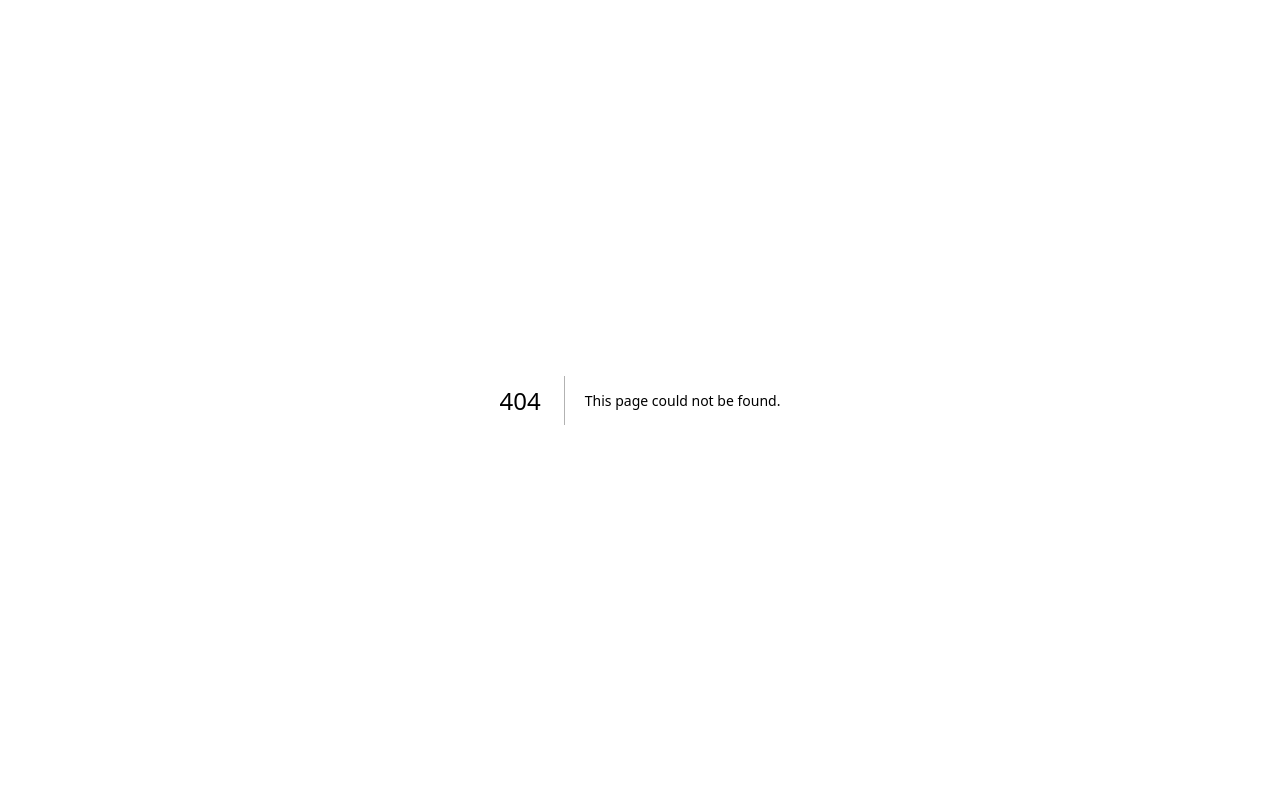
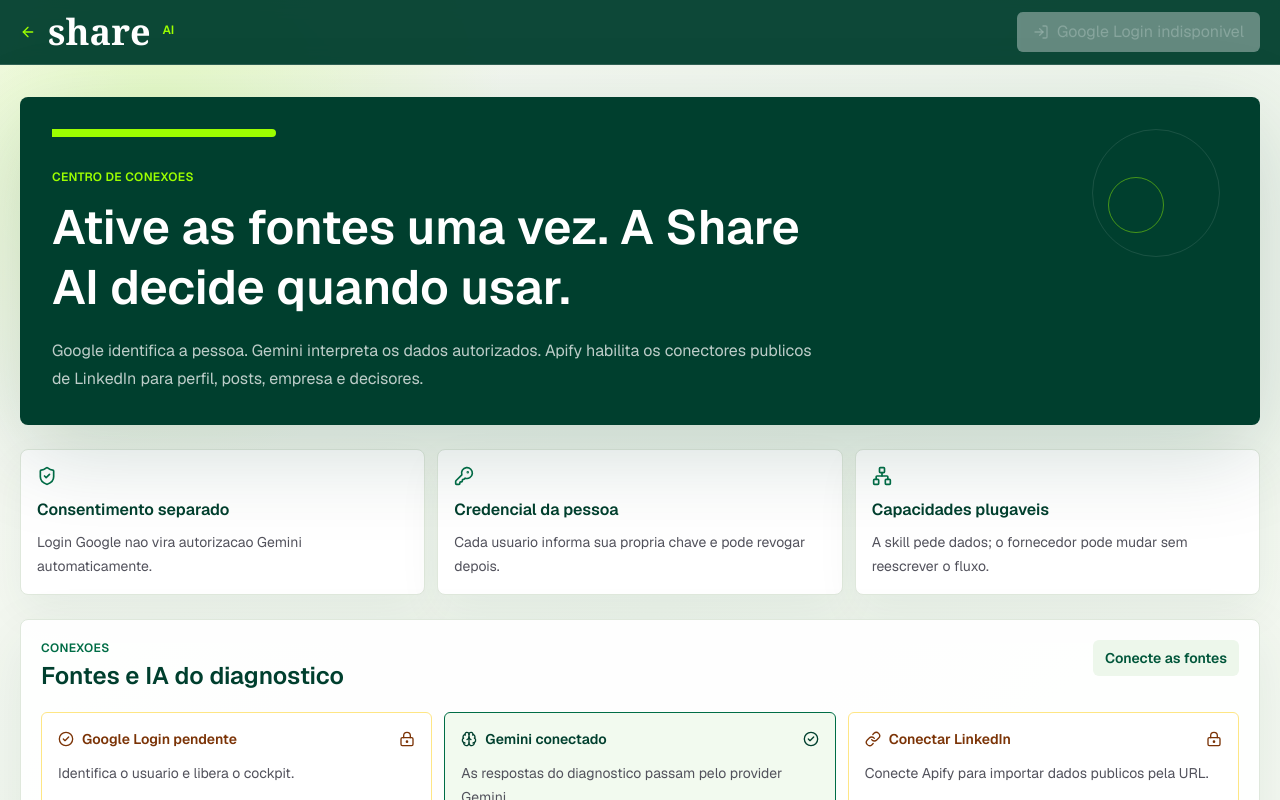
Before and after one commit to GilFortunato/diagnostico-comercial, a Next.js app: page /conectores in a window 1280 px wide. Before the commit this address had no page. Shown: the top 800 px of the page. Built offline with nearby package versions, Linux system fonts and the light colour scheme; no server answers.

Commit message:
Separate connector settings from dashboard

```diff
--- /dev/null
+++ b/src/app/conectores/page.tsx
@@ -0,0 +1,5 @@
+import { ConnectorsPageExperience } from "@/components/connectors/ConnectorsPageExperience";
+
+export default function ConnectorsPage() {
+  return <ConnectorsPageExperience />;
+}
--- a/src/components/app/HomeExperience.tsx
+++ b/src/components/app/HomeExperience.tsx
@@ -3,7 +3,7 @@
 import { ArrowRight, CalendarDays, CheckCircle2, ShieldCheck, Target, TrendingUp } from "lucide-react";
 import { useSession } from "next-auth/react";
 import { LoginButton } from "@/components/auth/LoginButton";
-import { ConnectorReadiness } from "@/components/connectors/ConnectorReadiness";
+import { ConnectorStatusSummary } from "@/components/connectors/ConnectorStatusSummary";
 import { AuthorityDiagnostic } from "@/components/diagnostics/AuthorityDiagnostic";
 
 export function HomeExperience() {
@@ -118,7 +118,7 @@ export function HomeExperience() {
           </div>
         </section>
 
-        <ConnectorReadiness />
+        <ConnectorStatusSummary />
         <AuthorityDiagnostic />
       </div>
     </main>
--- /dev/null
+++ b/src/components/connectors/ConnectorStatusSummary.tsx
@@ -0,0 +1,106 @@
+"use client";
+
+import { useEffect, useMemo, useState } from "react";
+import Link from "next/link";
+import { ArrowRight, CheckCircle2, RefreshCw, ShieldCheck, Unplug } from "lucide-react";
+
+type ConnectorStatus = {
+  google: { connected: boolean; label: string };
+  gemini: { connected: boolean; label: string; mode: string };
+  linkedin: { connected: boolean; label: string; mode: string };
+  apify: {
+    connected: boolean;
+    label: string;
+    actorId: string;
+    actors: Array<{
+      key: string;
+      actorId: string;
+      label: string;
+      purpose: string;
+      stage: "authority" | "rapport" | "decision_maker";
+    }>;
+  };
+};
+
+export function ConnectorStatusSummary() {
+  const [status, setStatus] = useState<ConnectorStatus | null>(null);
+
+  useEffect(() => {
+    fetch("/api/connectors/status")
+      .then((response) => response.json())
+      .then((data: ConnectorStatus) => setStatus(data))
+      .catch(() => setStatus(null));
+  }, []);
+
+  const connectedCount = useMemo(() => {
+    if (!status) return 0;
+    return [status.google.connected, status.gemini.connected, status.apify.connected].filter(Boolean).length;
+  }, [status]);
+
+  const isReady = Boolean(status?.google.connected && status.gemini.connected && status.apify.connected);
+
+  if (!status) {
+    return (
+      <section className="share-card rounded-lg p-5">
+        <span className="inline-flex items-center gap-2 text-sm text-zinc-500">
+          <RefreshCw className="h-4 w-4 animate-spin" />
+          Verificando conexoes
+        </span>
+      </section>
+    );
+  }
+
+  return (
+    <section className="relative overflow-hidden rounded-lg border border-[var(--share-line)] bg-[var(--share-green-950)] p-5 text-white shadow-[0_24px_80px_rgb(0_63_46_/_0.16)]">
+      <div className="absolute right-6 top-6 h-24 w-24 rounded-full border border-white/12" />
+      <div className="absolute right-14 top-14 h-10 w-10 rounded-full border border-[var(--share-lime)]/50" />
+      <div className="relative flex flex-wrap items-center justify-between gap-4">
+        <div className="flex items-center gap-4">
+          <span className={`flex h-12 w-12 items-center justify-center rounded-md ${isReady ? "bg-[var(--share-lime)] text-[var(--share-green-950)]" : "bg-white/12 text-white"}`}>
+            {isReady ? <CheckCircle2 className="h-6 w-6" /> : <Unplug className="h-6 w-6" />}
+          </span>
+          <div>
+            <p className="text-xs font-semibold uppercase tracking-wide text-[var(--share-lime)]">Status dos conectores</p>
+            <h2 className="mt-1 text-2xl font-semibold">{isReady ? "Conectores on" : "Conectores off"}</h2>
+            <p className="mt-1 text-sm leading-6 text-white/72">
+              {isReady
+                ? "Google, Gemini e LinkedIn via Apify prontos para o diagnostico."
+                : "Falta ativar Gemini e/ou LinkedIn via Apify antes da analise completa."}
+            </p>
+          </div>
+        </div>
+        <div className="flex flex-wrap items-center gap-3">
+          <span className="rounded-md border border-white/15 bg-white/10 px-3 py-2 text-sm font-semibold text-white">
+            {connectedCount}/3 ativos
+          </span>
+          <Link
+            href="/conectores"
+            className="inline-flex items-center gap-2 rounded-md bg-white px-4 py-2 text-sm font-semibold text-[var(--share-green-950)] transition hover:bg-[var(--share-lime)]"
+          >
+            Configurar
+            <ArrowRight className="h-4 w-4" />
+          </Link>
+        </div>
+      </div>
+      <div className="relative mt-5 grid gap-2 sm:grid-cols-3">
+        <CompactStep label="Google" connected={status.google.connected} />
+        <CompactStep label="Gemini" connected={status.gemini.connected} />
+        <CompactStep label="LinkedIn" connected={status.apify.connected} />
+      </div>
+    </section>
+  );
+}
+
+function CompactStep({ label, connected }: { label: string; connected: boolean }) {
+  return (
+    <div className="flex items-center justify-between gap-3 rounded-md border border-white/12 bg-white/8 px-3 py-2">
+      <span className="inline-flex items-center gap-2 text-sm font-medium text-white/86">
+        <ShieldCheck className={connected ? "h-4 w-4 text-[var(--share-lime)]" : "h-4 w-4 text-white/40"} />
+        {label}
+      </span>
+      <span className={connected ? "text-xs font-semibold text-[var(--share-lime)]" : "text-xs font-semibold text-white/45"}>
+        {connected ? "on" : "off"}
+      </span>
+    </div>
+  );
+}
--- /dev/null
+++ b/src/components/connectors/ConnectorsPageExperience.tsx
@@ -0,0 +1,65 @@
+"use client";
+
+import Link from "next/link";
+import type { ComponentType } from "react";
+import { ArrowLeft, KeyRound, Network, ShieldCheck } from "lucide-react";
+import { LoginButton } from "@/components/auth/LoginButton";
+import { ConnectorReadiness } from "@/components/connectors/ConnectorReadiness";
+
+export function ConnectorsPageExperience() {
+  return (
+    <main className="share-shell min-h-screen text-[var(--share-ink)]">
+      <header className="border-b border-white/15 bg-[var(--share-green-950)]/95 text-white backdrop-blur">
+        <div className="mx-auto flex max-w-7xl flex-wrap items-center justify-between gap-4 px-5 py-3">
+          <Link href="/" className="inline-flex items-center gap-3 text-white">
+            <ArrowLeft className="h-4 w-4 text-[var(--share-lime)]" />
+            <span className="share-wordmark text-4xl">share</span>
+            <span className="pb-1 text-xs font-semibold uppercase leading-3 text-[var(--share-lime)]">AI</span>
+          </Link>
+          <LoginButton />
+        </div>
+      </header>
+
+      <div className="mx-auto grid max-w-7xl gap-6 px-5 py-8">
+        <section className="relative overflow-hidden rounded-lg bg-[var(--share-green-950)] p-6 text-white shadow-[0_28px_90px_rgb(0_63_46_/_0.18)] md:p-8">
+          <div className="absolute right-10 top-8 h-32 w-32 rounded-full border border-white/10" />
+          <div className="absolute right-24 top-20 h-14 w-14 rounded-full border border-[var(--share-lime)]/45" />
+          <div className="relative max-w-3xl">
+            <div className="h-2 w-56 rounded-r-md bg-[var(--share-lime)]" />
+            <p className="mt-8 text-xs font-semibold uppercase tracking-wide text-[var(--share-lime)]">Centro de conexoes</p>
+            <h1 className="mt-3 text-4xl font-semibold leading-tight md:text-5xl">Ative as fontes uma vez. A Share AI decide quando usar.</h1>
+            <p className="mt-5 text-base leading-7 text-white/74">
+              Google identifica a pessoa. Gemini interpreta os dados autorizados. Apify habilita os conectores publicos de LinkedIn para perfil, posts, empresa e decisores.
+            </p>
+          </div>
+        </section>
+
+        <section className="grid gap-3 md:grid-cols-3">
+          <ConnectorPrinciple icon={ShieldCheck} title="Consentimento separado" text="Login Google nao vira autorizacao Gemini automaticamente." />
+          <ConnectorPrinciple icon={KeyRound} title="Credencial da pessoa" text="Cada usuario informa sua propria chave e pode revogar depois." />
+          <ConnectorPrinciple icon={Network} title="Capacidades plugaveis" text="A skill pede dados; o fornecedor pode mudar sem reescrever o fluxo." />
+        </section>
+
+        <ConnectorReadiness />
+      </div>
+    </main>
+  );
+}
+
+function ConnectorPrinciple({
+  icon: Icon,
+  title,
+  text,
+}: {
+  icon: ComponentType<{ className?: string }>;
+  title: string;
+  text: string;
+}) {
+  return (
+    <article className="rounded-lg border border-[var(--share-line)] bg-white p-4 shadow-[0_16px_44px_rgb(0_63_46_/_0.06)]">
+      <Icon className="h-5 w-5 text-[var(--share-green-800)]" />
+      <h2 className="mt-3 text-base font-semibold text-[var(--share-green-950)]">{title}</h2>
+      <p className="mt-2 text-sm leading-6 text-zinc-600">{text}</p>
+    </article>
+  );
+}
```
